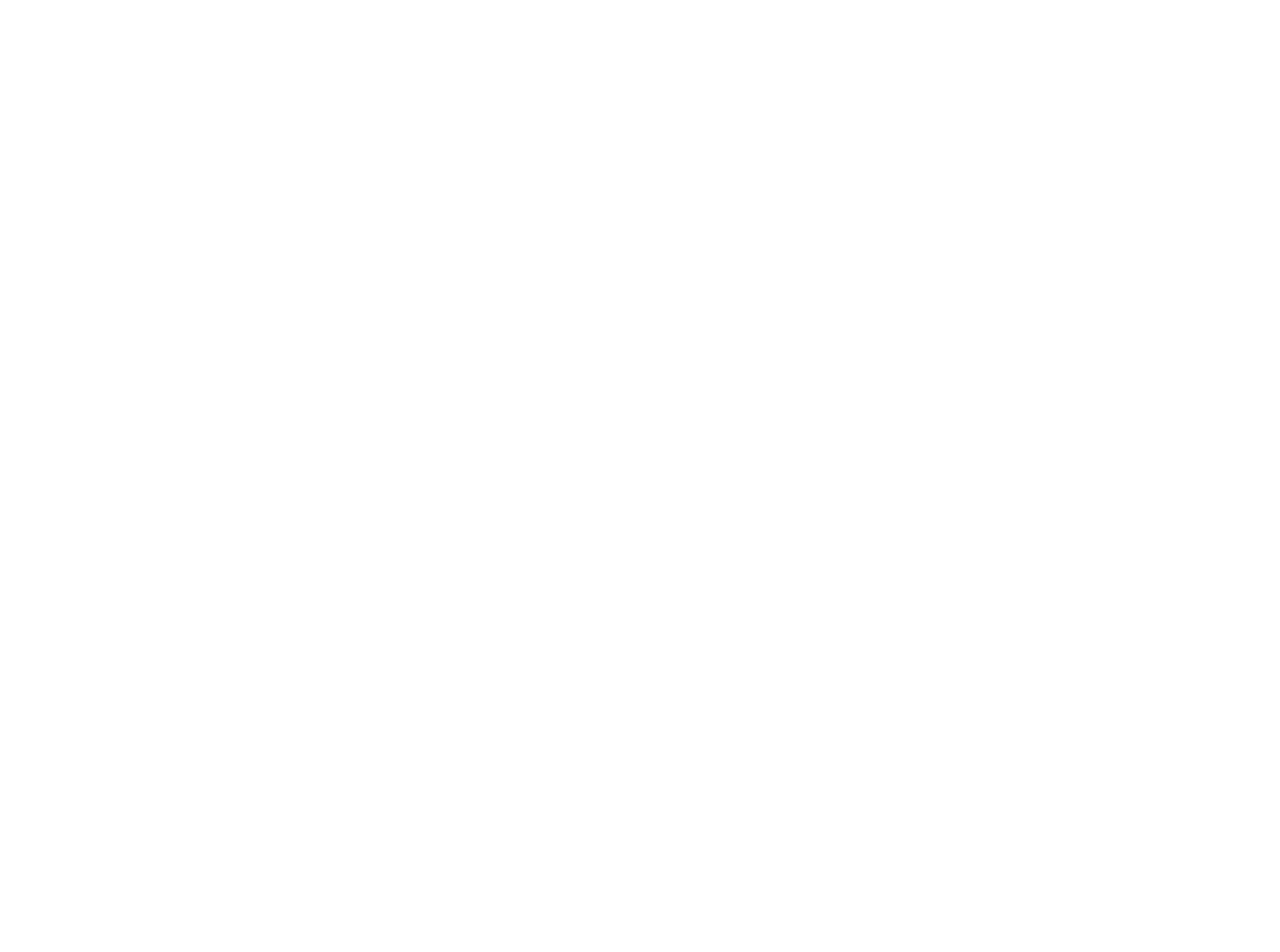
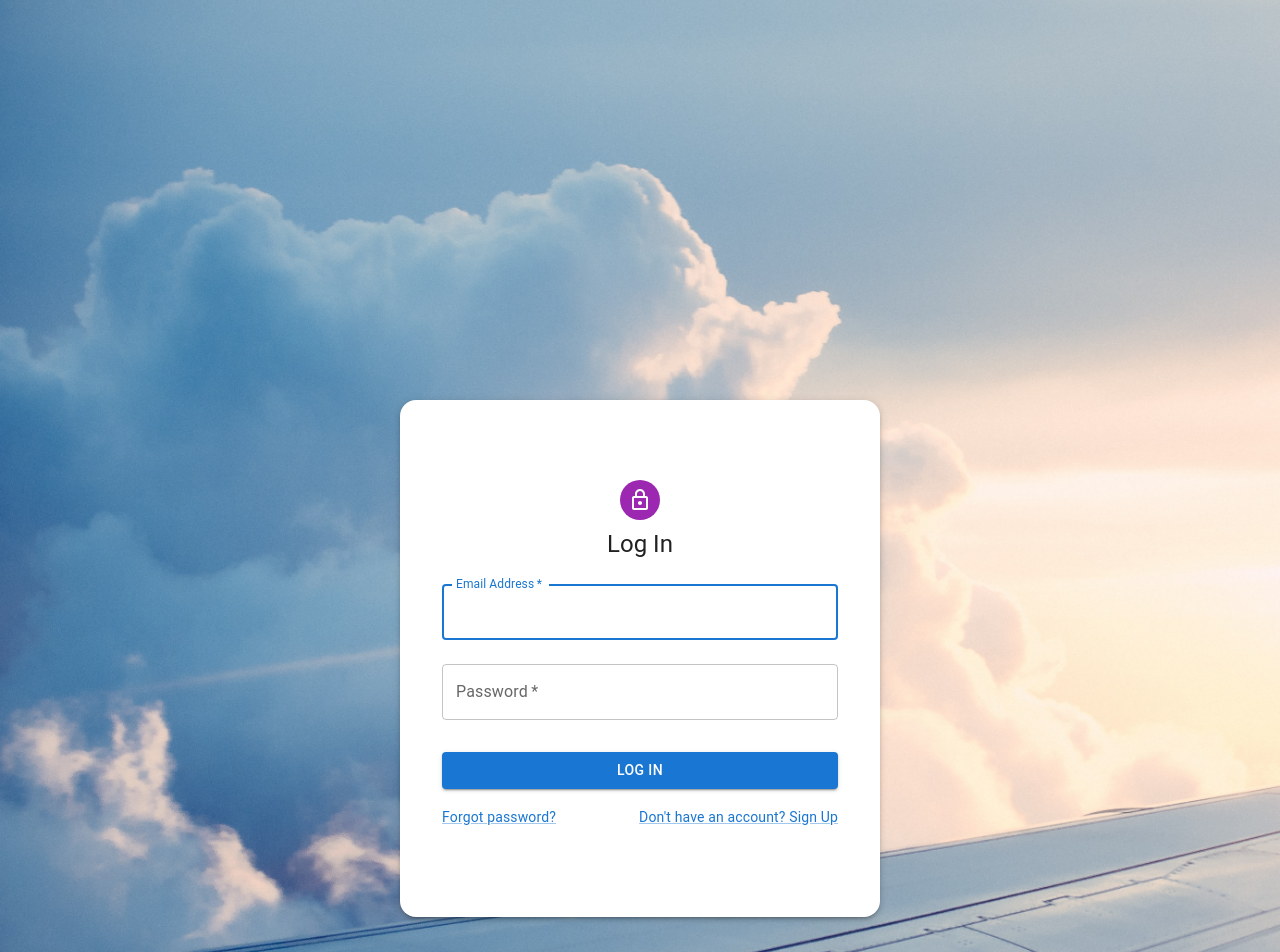
Before and after one commit to k-ranasinghe/Airline-Reservation-System, a React (Create React App) app in the folder air/: page /loginPage in a window 1280 px wide. Before the commit this address had no page. Shown: the top 952 px of the page. Before the commit the page ends 800 px from the top, so only its background shows below. Built offline with nearby package versions, Linux system fonts and the light colour scheme.

Commit message:
Initial login page

```diff
--- a/air/src/App.js
+++ b/air/src/App.js
@@ -7,6 +7,7 @@
 import PassengerDetailsForm from './components/PassengerDetailsForm';
 import SeatBooking from './components/seatBooking';
 import ReviewAndPay from './components/ReviewAndPay';
+import SignIn from './components/LoginPage';
 
 export default function App() {
   return (
@@ -19,7 +20,7 @@
         <Route path="/passengerDetails" element={<PassengerDetailsForm />} />
         <Route path="/seatBooking" element={<SeatBooking />} />
         <Route path="/reviewAndPay" element={<ReviewAndPay />} />
-
+        <Route path="/loginPage" element={<SignIn/>}/>
 
 
 
--- /dev/null
+++ b/air/src/components/LoginPage.js
@@ -0,0 +1,141 @@
+import * as React from 'react';
+import Avatar from '@mui/material/Avatar';
+import Button from '@mui/material/Button';
+import CssBaseline from '@mui/material/CssBaseline';
+import TextField from '@mui/material/TextField';
+import FormControlLabel from '@mui/material/FormControlLabel';
+import Checkbox from '@mui/material/Checkbox';
+import Link from '@mui/material/Link';
+import Grid from '@mui/material/Grid';
+import Box from '@mui/material/Box';
+import LockOutlinedIcon from '@mui/icons-material/LockOutlined';
+import Typography from '@mui/material/Typography';
+import Container from '@mui/material/Container';
+import { createTheme, ThemeProvider } from '@mui/material/styles';
+import img from '../image/airline.jpg';
+import { Paper } from "@mui/material";
+
+
+// function Copyright(props) {
+//   return (
+//     <Typography variant="body2" color="text.secondary" align="center" {...props}>
+//       {'Copyright © '}
+//       <Link color="inherit" href="https://mui.com/">
+//         Your Website
+//       </Link>{' '}
+//       {new Date().getFullYear()}
+//       {'.'}
+//     </Typography>
+//   );
+// }
+
+// TODO remove, this demo shouldn't need to reset the theme.
+
+const defaultTheme = createTheme();
+
+export default function SignIn() {
+
+  const handleSubmit = (event) => {
+    event.preventDefault();
+    const data = new FormData(event.currentTarget);
+    console.log({
+      email: data.get('email'),
+      password: data.get('password'),
+    });
+  };
+
+  return (
+
+    //<ThemeProvider theme={defaultTheme}>
+    <Box
+    sx={{
+      display: 'flex',
+      flexWrap: 'wrap',
+      '& > :not(style)': {
+        m: 50,
+        width: "60%",
+        minHeight: 200,
+        borderRadius:'1rem'
+      },
+      backgroundImage: `url(${img})`,
+      backgroundSize:"cover" ,
+      backgroundRepeat:"no-repeat" ,
+      backgroundPositionY :'center',
+      display: 'flex',
+      alignItems: 'center',
+      justifyContent: 'center'
+    }}
+  >
+      <Paper elevation={3} style={{
+        padding: 8,
+        minWidth: 300
+      }}>
+
+      <Container component="main" maxWidth="xs">
+        <CssBaseline />
+        <Box
+          sx={{
+            marginTop: 8,
+            marginBottom: 10,
+            display: 'flex',
+            flexDirection: 'column',
+            justifyContent: 'center',
+            alignItems: 'center',
+          }}
+        >
+          <Avatar sx={{ m: 1, bgcolor: 'secondary.main' }}>
+            <LockOutlinedIcon />
+          </Avatar>
+          <Typography component="h1" variant="h5">
+            Log In
+          </Typography>
+          <Box component="form" onSubmit={handleSubmit} noValidate sx={{ mt: 1 }}>
+            <TextField
+              margin="normal"
+              required
+              fullWidth
+              id="email"
+              label="Email Address"
+              name="email"
+              autoComplete="email"
+              autoFocus
+            />
+            <TextField
+              margin="normal"
+              required
+              fullWidth
+              name="password"
+              label="Password"
+              type="password"
+              id="password"
+              autoComplete="current-password"
+            />
+            <Button
+              type="submit"
+              fullWidth
+              variant="contained"
+              sx={{ mt: 3, mb: 2 }}
+            >
+              Log In
+            </Button>
+            <Grid container>
+              <Grid item xs>
+                <Link href="#" variant="body2">
+                  Forgot password?
+                </Link>
+              </Grid>
+              <Grid item>
+                <Link href="#" variant="body2">
+                  {"Don't have an account? Sign Up"}
+                </Link>
+              </Grid>
+            </Grid>
+          </Box>
+        </Box>
+      </Container>
+      </Paper>
+      </Box>
+
+    //</ThemeProvider>
+  );
+}
--- a/air/src/components/SearchFlightInput.js
+++ b/air/src/components/SearchFlightInput.js
@@ -18,13 +18,12 @@
 export default function SearchFlightInput() {
 
   const [data, setData]=useState({});
-
   const [from, setFrom]=useState(null);
   const [to, setTo]=useState(null);
   const [departureDate, setDepartureDate]=useState({});
   const [arrivalDate, setArrivalDate]=useState({});
-const [selected, setSelected]=useState({});
-const navigate = useNavigate();
+  const [selected, setSelected]=useState({});
+  const navigate = useNavigate();
 
     // useEffect(() => {
     //     axios.get("/airbus").then((response) => {
@@ -126,10 +125,7 @@
 
       function CustomFooter() {
         return (
-          <Button
-
-
-          onClick={()=>{
+          <Button onClick={()=>{
             navigate("/passengerDetails",{
               state:{
                 flight:selected
@@ -141,6 +137,7 @@
             Book and Continue
           </Button>
         )}
+
     return (
 
         <div>
@@ -161,7 +158,9 @@
           <Typography variant="h6" component="div" sx={{ flexGrow: 1 }}>
             B Airlines
           </Typography>
-          <Button color="inherit">Login</Button>
+          <Button color="inherit"onClick={()=>{
+  navigate('/loginPage')
+}} >Login</Button>
         </Toolbar>
       </AppBar>
     </Box>
@@ -267,8 +266,9 @@
     console.log(e)}}
   label="Arrival Date" />
 
-<Button onClick={()=>{
-getFlights();
+<Button
+  onClick={()=>{
+  getFlights();
 }} style={{marginLeft:450}} variant="contained" startIcon={<SearchIcon />}>Search</Button>
    </>}
 
```
